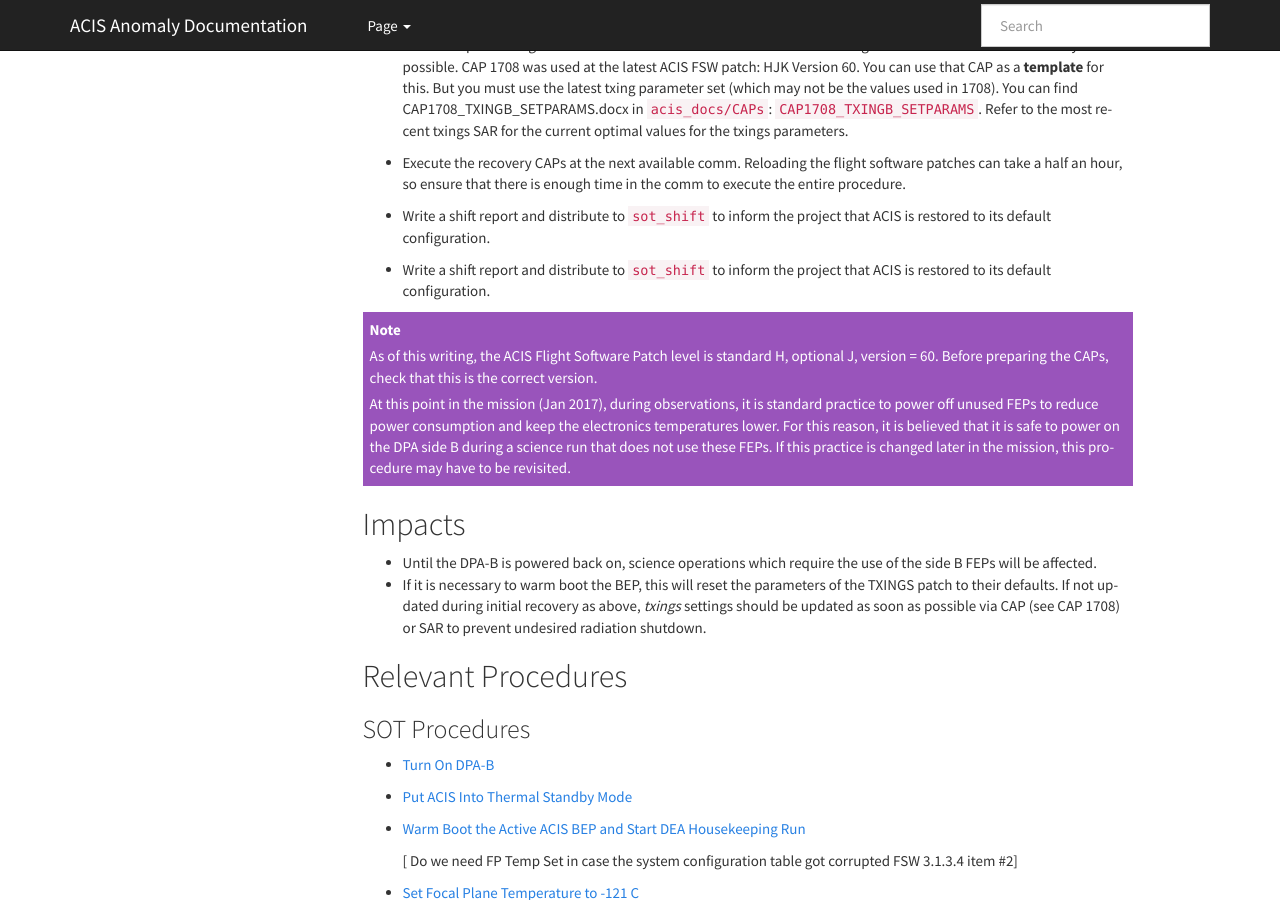
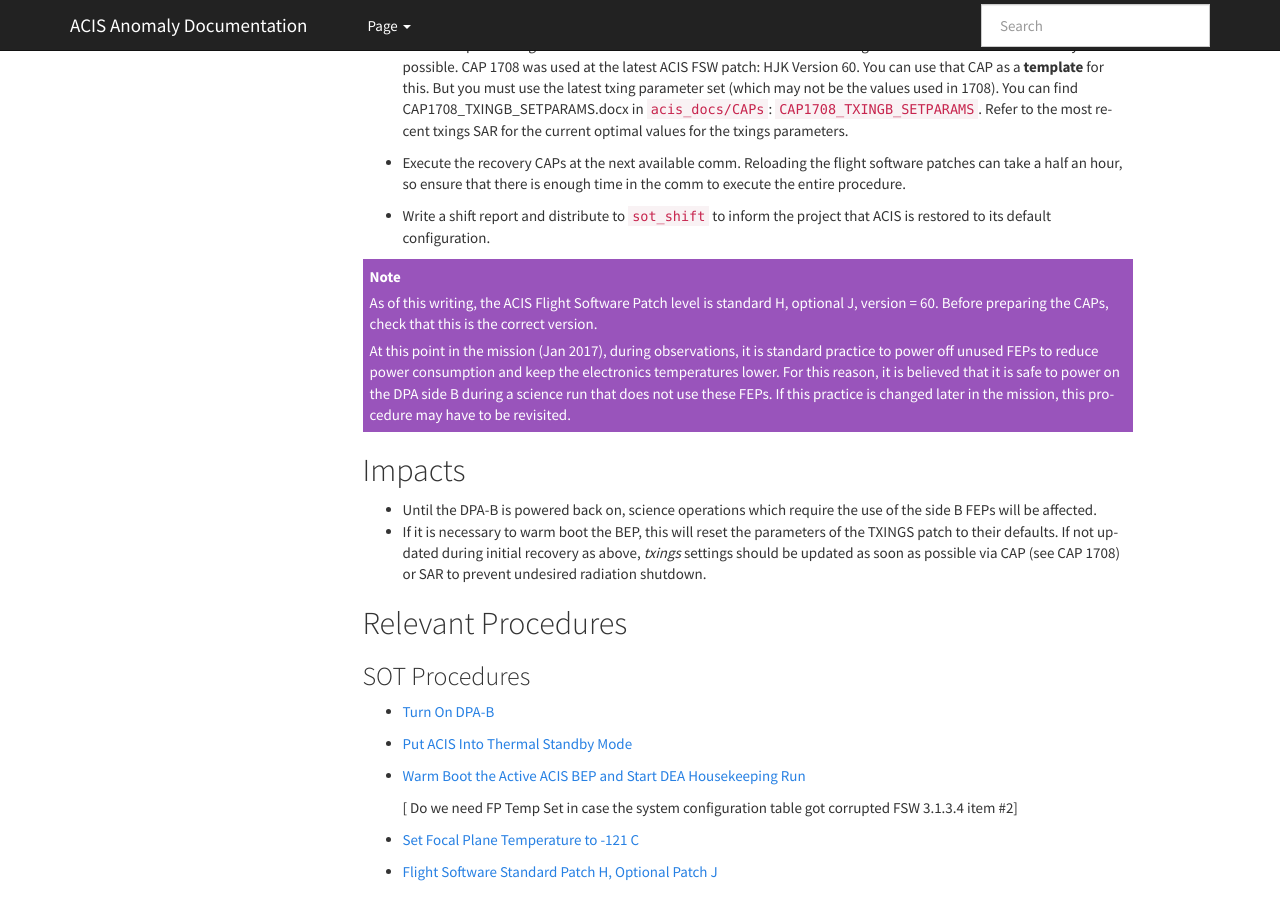
Before and after one commit to acisops/acis_anomaly_pages, a Sphinx documentation site: the page built from source/dpab_shutdown_bepa.rst, in a window 1280 px wide and 900 px high, scrolled down 2140 px. Built offline with Sphinx 7.4.7, drawn with Linux system fonts in a browser that asks for light colours.

Commit message:
HJK update removed duplicated line

```diff
--- a/source/dpab_shutdown_bepa.rst
+++ b/source/dpab_shutdown_bepa.rst
@@ -125,10 +125,6 @@
 
 * Execute the recovery CAPs at the next available comm. Reloading the flight software patches can take
   a half an hour, so ensure that there is enough time in the comm to execute the entire procedure.
-
-* Write a shift report and distribute to ``sot_shift`` to inform the project that ACIS is restored
-  to its default configuration.
-
 
 * Write a shift report and distribute to ``sot_shift`` to inform the project that ACIS is restored
   to its default configuration.
```
